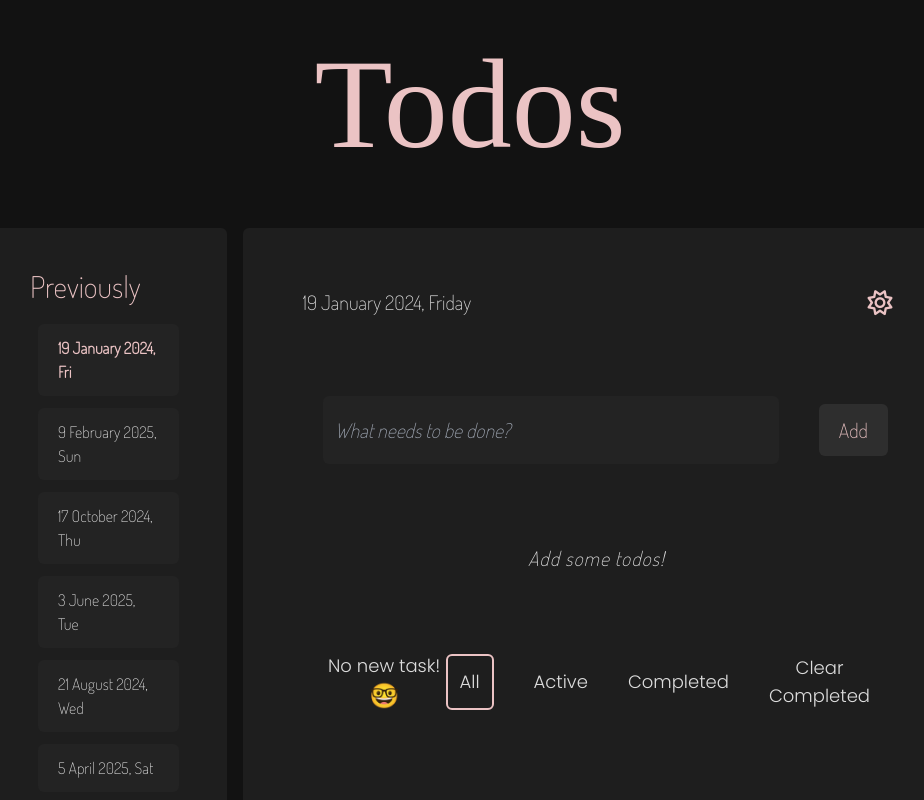
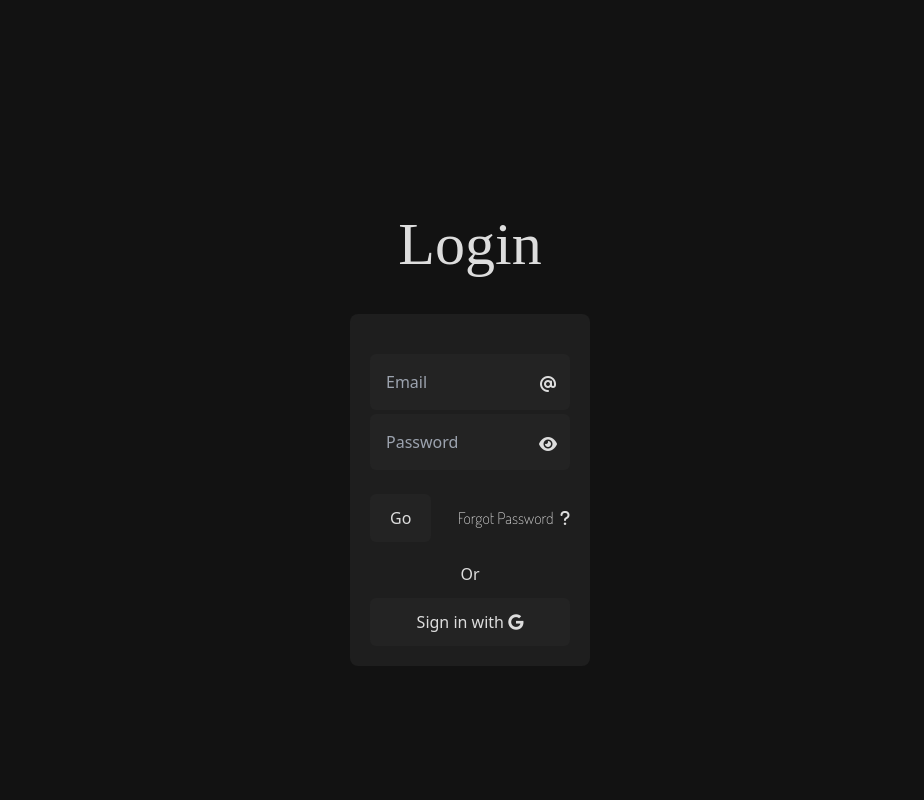
Before and after one commit to ayussh-2/React-To-do-list, a React (Create React App) app in the folder todo/: page / in a window 1280 px wide. Shown: the top 800 px of the page, without its empty margins (170-1094 px from the left). Built offline with nearby package versions, Linux system fonts and the light colour scheme; a web font is replaced by a local one.

Commit message:
added firebase auth

```diff
--- a/todo/package.json
+++ b/todo/package.json
@@ -12,6 +12,7 @@
         "@testing-library/react": "^13.4.0",
         "@testing-library/user-event": "^13.5.0",
         "babel-plugin-macros": "^3.1.0",
+        "firebase": "^10.7.2",
         "react": "^18.2.0",
         "react-dom": "^18.2.0",
         "react-scripts": "5.0.1",
--- a/todo/src/App.js
+++ b/todo/src/App.js
@@ -5,6 +5,7 @@ import BottomNav from "./components/Todo/BottomNav";
 import Todos from "./components/Todo/Todo";
 import PrevTodos from "./components/List/PrevTodos";
 import Btn from "./components/elements/Btn";
+import Login from "./components/login/Login";
 import { ToastContainer, toast } from "react-toastify";
 import "react-toastify/dist/ReactToastify.css";
 import { Slide } from "react-toastify";
@@ -17,7 +18,12 @@ function App() {
     const [finishArr, setFinishArr] = useState([]);
     const [totalItems, setTotalItems] = useState(arr.length);
     const [selectedDay, setSelectedDay] = useState(tpToday);
+    const [isLoggedIn, setIsLoggedIn] = useState(false);
     const [btn, setBtn] = useState("all");
+
+    function handleLogin() {
+        setIsLoggedIn(!isLoggedIn);
+    }
 
     const prevTodosTp = [
         1741996800000, 1730505600000, 1720396800000, 1727568000000,
@@ -214,10 +220,12 @@ function App() {
                 theme={isDark}
                 transition={Slide}
             />
+
+            {isLoggedIn ? (
+                <>
                     <div className="text-center mb-10">
                         <h1 className="text-9xl text-pink font-title">Todos</h1>
                     </div>
-
                     <div className="md:flex md:gap-4 gap-2">
                         <div
                             id="sideBar"
@@ -249,7 +257,9 @@ function App() {
                                     <i
                                         onClick={handleTheme}
                                         class={`fa-regular ${
-                                    isDark === "dark" ? "fa-sun" : "fa-moon"
+                                            isDark === "dark"
+                                                ? "fa-sun"
+                                                : "fa-moon"
                                         } scale-125 hover:scale-150 active:scale-150 text-pink duration-500 active:rotate-45 cursor-pointer`}
                                     ></i>
                                 </div>
@@ -259,7 +269,9 @@ function App() {
                                 <InputTodo handleTodos={updateTodos} />
                                 <div
                                     className={`md:p-5 my-10 ${
-                                finalArr.length !== 0 ? "h-contM md:h-cont" : ""
+                                        finalArr.length !== 0
+                                            ? "h-contM md:h-cont"
+                                            : ""
                                     } overflow-y-scroll sbar`}
                                 >
                                     {renderAgain}
@@ -293,6 +305,10 @@ function App() {
                             </div>
                         </div>
                     </div>
+                </>
+            ) : (
+                <Login handleLogin={handleLogin} />
+            )}
         </div>
     );
 }
--- /dev/null
+++ b/todo/src/components/config/firebase.js
@@ -0,0 +1,15 @@
+import { initializeApp } from "firebase/app";
+import { getAuth, GoogleAuthProvider } from "firebase/auth";
+const firebaseConfig = {
+    apiKey: "AIzaSyB6U5eqLR2wizyzTUF6M-lnJRQbiNLcmAQ",
+    authDomain: "react-todo-4f20b.firebaseapp.com",
+    projectId: "react-todo-4f20b",
+    storageBucket: "react-todo-4f20b.appspot.com",
+    messagingSenderId: "1001839149269",
+    appId: "1:1001839149269:web:426cf00e1d531958ad225c",
+    measurementId: "G-M8BVGQV66V",
+};
+
+const app = initializeApp(firebaseConfig);
+export const auth = getAuth(app);
+export const googleAuth = new GoogleAuthProvider();
--- /dev/null
+++ b/todo/src/components/login/Login.js
@@ -0,0 +1,107 @@
+import { useState } from "react";
+import { auth, googleAuth } from "../config/firebase";
+import {
+    createUserWithEmailAndPassword,
+    signInWithPopup,
+    signOut,
+} from "firebase/auth";
+
+function Login({ handleLogin }) {
+    const [viewPass, setViewPass] = useState(false);
+    const [mail, setMail] = useState("");
+    const [password, setPassword] = useState("");
+    const [error, setError] = useState(null);
+
+    const login = async () => {
+        try {
+            await createUserWithEmailAndPassword(auth, mail, password);
+            await handleLogin();
+        } catch (err) {
+            if (error.code === "auth/wrong-password") {
+                setError("Incorrect password. Please try again.");
+            } else {
+                setError(error.message);
+            }
+        }
+    };
+
+    const googleLogin = async () => {
+        try {
+            await signInWithPopup(auth, googleAuth);
+            await handleLogin();
+        } catch (err) {
+            console.error(err);
+            setError(err.message);
+        }
+    };
+
+    return (
+        <div className="flex items-center justify-center h-screen">
+            <div className="sm:w-96 md:w-1/2 lg:w-1/3 xl:w-1/4 gap-10 flex flex-col text-center">
+                <h1 className="font-title text-4xl md:text-6xl">Login</h1>
+                <div className="bg-darkCard p-5 rounded-lg">
+                    <div className="relative w-full min-w-[200px] h-10 my-5">
+                        <div className="absolute grid w-5 h-5 place-items-center text-blue-gray-500 top-3/4 right-3 -translate-y-2/4">
+                            <i className="fas fa-at" aria-hidden="true"></i>
+                        </div>
+                        <input
+                            className="font-sans p-4 rounded-md w-full bg-darkSubCard text-white outline-none"
+                            placeholder="Email"
+                            type="email"
+                            onChange={(e) => setMail(e.target.value)}
+                        />
+                    </div>
+                    <div className="relative w-full min-w-[200px] h-10 my-5">
+                        <div className="absolute grid w-5 h-5 place-items-center text-blue-gray-500 top-3/4 right-3 -translate-y-2/4">
+                            <i
+                                className={`fa-solid hover:opacity-60 cursor-pointer active:opacity-100 duration-200 ${
+                                    viewPass ? "fa-eye-slash" : "fa-eye"
+                                }`}
+                                onClick={() => setViewPass(!viewPass)}
+                                aria-hidden="true"
+                            ></i>
+                        </div>
+                        <input
+                            className="font-sans p-4 rounded-md w-full bg-darkSubCard text-white outline-none"
+                            placeholder="Password"
+                            type={viewPass ? "text" : "password"}
+                            onChange={(e) => setPassword(e.target.value)}
+                        />
+                    </div>
+                    <div className="flex flex-col sm:flex-row items-center justify-between mt-10 mb-5">
+                        <button
+                            className="w-full sm:w-auto px-5 py-3 bg-darkSubCard rounded-md hover:bg-darkLightBlack active:bg-darkSubCard duration-200 mb-4 sm:mb-0"
+                            onClick={login}
+                        >
+                            Go
+                        </button>
+                        <p className="text-center sm:text-right font-date">
+                            <a
+                                href="#"
+                                className="hover:opacity-60 duration-200 active:tracking-tight"
+                            >
+                                Forgot Password &nbsp;
+                                <i className="fa-solid fa-question"></i>
+                            </a>
+                        </p>
+                    </div>
+                    <div className="flex flex-col">
+                        <p className="text-center mb-3">Or</p>
+                        <div>
+                            <button
+                                className="w-full px-5 py-3 bg-darkSubCard rounded-md hover:bg-darkLightBlack active:bg-darkSubCard duration-200"
+                                onClick={googleLogin}
+                            >
+                                Sign in with&nbsp;
+                                <i className="fa-brands fa-google"></i>
+                            </button>
+                        </div>
+                    </div>
+                </div>
+                {error && <p>{error}</p>}
+            </div>
+        </div>
+    );
+}
+
+export default Login;
--- a/todo/tailwind.config.js
+++ b/todo/tailwind.config.js
@@ -16,6 +16,7 @@ module.exports = {
             height: {
                 cont: "40rem",
                 contM: "20rem",
+                hScreen: "100vh",
             },
         },
         fontFamily: {
```
Also changed, not shown: 1 other file (tests, documents, lock files or other folders). Lines whose indentation alone changed are shown as unchanged.
